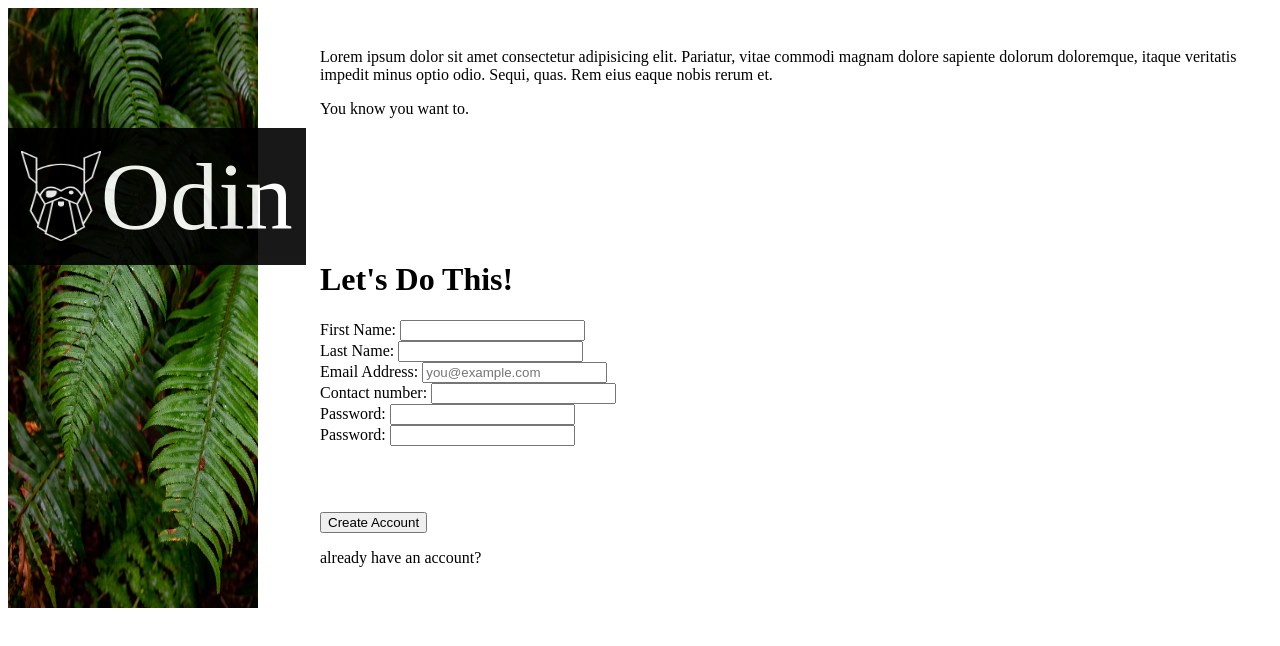
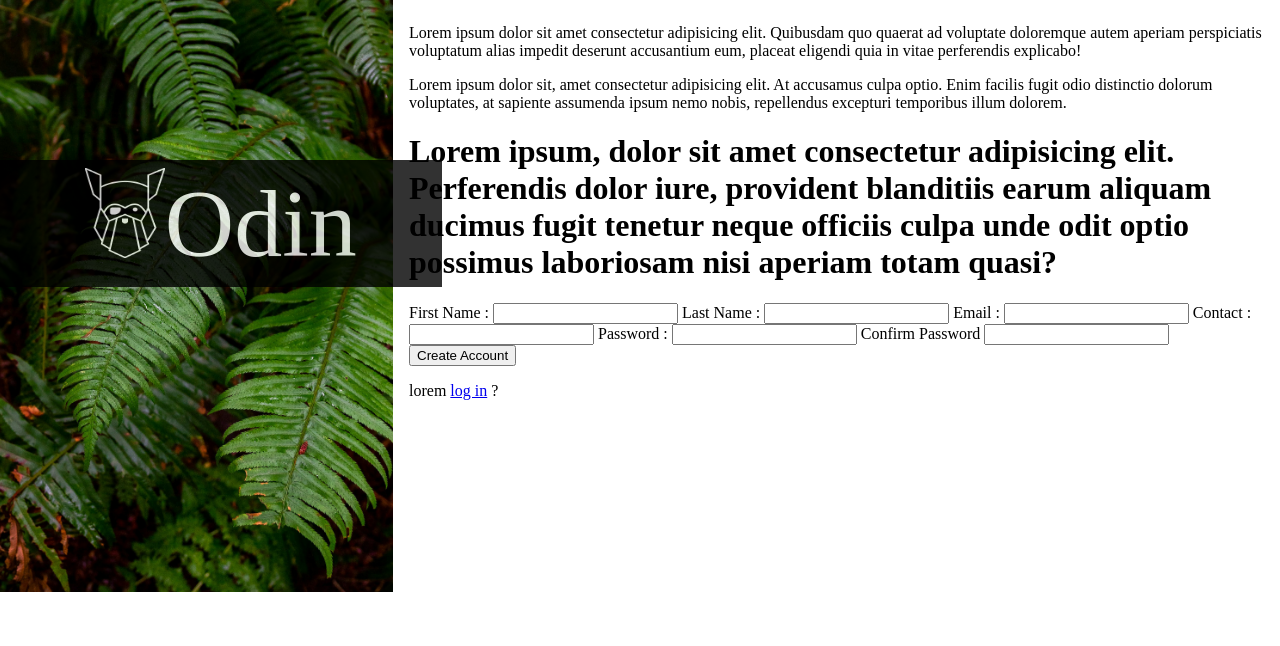
Before and after one commit to offxsaint/Sign-up_Form, a plain HTML site: page index.html in a window 1280 px wide. Drawn offline with Linux system fonts and the light colour scheme; a web font is replaced by a local one.

Commit message:
Restructured the entire HTML and CSS

```diff
--- a/index.html
+++ b/index.html
@@ -7,60 +7,52 @@
     <link rel="stylesheet" href="style.css">
 </head>
 <body>
-    <img src="Background.jpg" alt="Background image" class="Background-img" height="600" width="250">
+    <div class="left-section">
+        <div class="background-img">
+        <img src="Background.jpg" alt="Background image" height="600" width="401">
+        </div>
         <div class="Odin-img">
             <img src="Odin-Logo.png" alt="Odin Logo" height="90" width="80">
             <div class="image-text">
                 Odin
             </div>
         </div>
+    </div>
+    <div class="right-section">
+        <div class="header">
+            <p>Lorem ipsum dolor sit amet consectetur adipisicing elit. Quibusdam quo quaerat ad voluptate doloremque autem aperiam perspiciatis voluptatum alias impedit deserunt accusantium eum, placeat eligendi quia in vitae perferendis explicabo!</p>
+            <p>Lorem ipsum dolor sit, amet consectetur adipisicing elit. At accusamus culpa optio. Enim facilis fugit odio distinctio dolorum voluptates, at sapiente assumenda ipsum nemo nobis, repellendus excepturi temporibus illum dolorem.</p>
+        </div>
+        <div class="main">
+            <form action="#" method="post">
+                <h1>Lorem ipsum, dolor sit amet consectetur adipisicing elit. Perferendis dolor iure, provident blanditiis earum aliquam ducimus fugit tenetur neque officiis culpa unde odit optio possimus laboriosam nisi aperiam totam quasi?</h1>
+                <form class="form-grid">
+                    <label for="first-name">First Name :</label>
+                    <input type="text" id="first-name">
 
-    <div class="main-content">
-        <p>Lorem ipsum dolor sit amet consectetur adipisicing elit. Pariatur, vitae commodi magnam dolore sapiente dolorum doloremque, itaque veritatis impedit minus optio odio. Sequi, quas. Rem eius eaque nobis rerum et.</p>
-        <p>You know you want to.</p>
-    </div>
+                    <label for="last-name">Last Name :</label>
+                    <input type="text" id="last-name">
 
-    <div class="Form">
-        <h1>Let's Do This!</h1>
-        <form action="https://httpbin.org/post" method="post">
-            <div>
-                <label for="first_name">First Name:</label>
-                <input type="text" name="first_name" id="first_name">
-            </div>
+                    <label for="user_email">Email :</label>
+                    <input type="email" id="user_email">
 
-            <div>
-                <label for="last_name">Last Name:</label>
-                <input type="text" name="last_name" id="last_name">
-            </div>
+                    <label for="contact">Contact :</label>
+                    <input type="tel" id="contact">
 
-            <div>
-                <label for="user_email">Email Address:</label>
-                <input type="email" id="user_email" name="email" placeholder="you@example.com">
-            </div>
+                    <label for="password">Password :</label>
+                    <input type="password" id="password">
 
-            <div>
-                <label for="contact">Contact number:</label>
-                <input type="text" id="amount" name="contact">
-            </div>
-
-            <div>
-                <label for="user_password">Password:</label>
-                <input type="password" id="user_password" name="password">
-            </div>
-
-            <div>
-                <label for="user_password">Password:</label>
-                <input type="password" id="user_password" name="password">
-            </div>
-
-            </div>
-
-            <div class="button">
-            <button type="submit">Create Account</button>
-            <p>already have an account?</p>
-            </div>
+                    <label for="confirm_password">Confirm Password</label>
+                    <input type="password" id="confirm_password">
 
                     </form>
+                    <form>
+                    <button type="submit">Create Account</button>
+                    <p>lorem <a href="#">log in</a> ?</p>
+                </form>
+            </form>
+        </div>
+    </div>
 
 </body>
 </html>
--- a/style.css
+++ b/style.css
@@ -3,15 +3,30 @@
   src: url(Norse-font/Norse/Norse.ttf);
 }
 
+body {
+    display: flex;
+    flex: 2.3;
+    min-height: 100vh;
+    gap: 2rem;
+}
+
+.left-section {
+    display: flex;
+}
+
+.background-img {
+    display: flex;
+    margin: -1rem;
+}
+
 .Odin-img {
-    display: flex;
+    display: flex ;
     position: absolute;
-    align-items: center;
-    left: 0.5rem;
-    top: 8rem;
+    top: 10rem;
+    left: 0rem;
     background-color: black;
-    opacity: 90%;
-    padding: 0.8rem;
+    opacity: 80%;
+    padding: 0.5rem 5.3rem 0.5rem 5.3rem;
 }
 
 
@@ -22,24 +37,3 @@
     color: white;
     font-size: 6rem;
 }
-
-.main-content {
-    display: block;
-    position: absolute;
-    top:2rem;
-    left: 20rem;
-}
-
-.Form {
-    display: block;
-    position: absolute;
-    top:15rem;
-    left: 20rem;
-}
-
-.button {
-   display: block;
-    position: absolute;
-    top:32rem;
-    left: 20rem;
-}
```
Also changed, not shown: 1 other file. Lines whose indentation alone changed are shown as unchanged.
